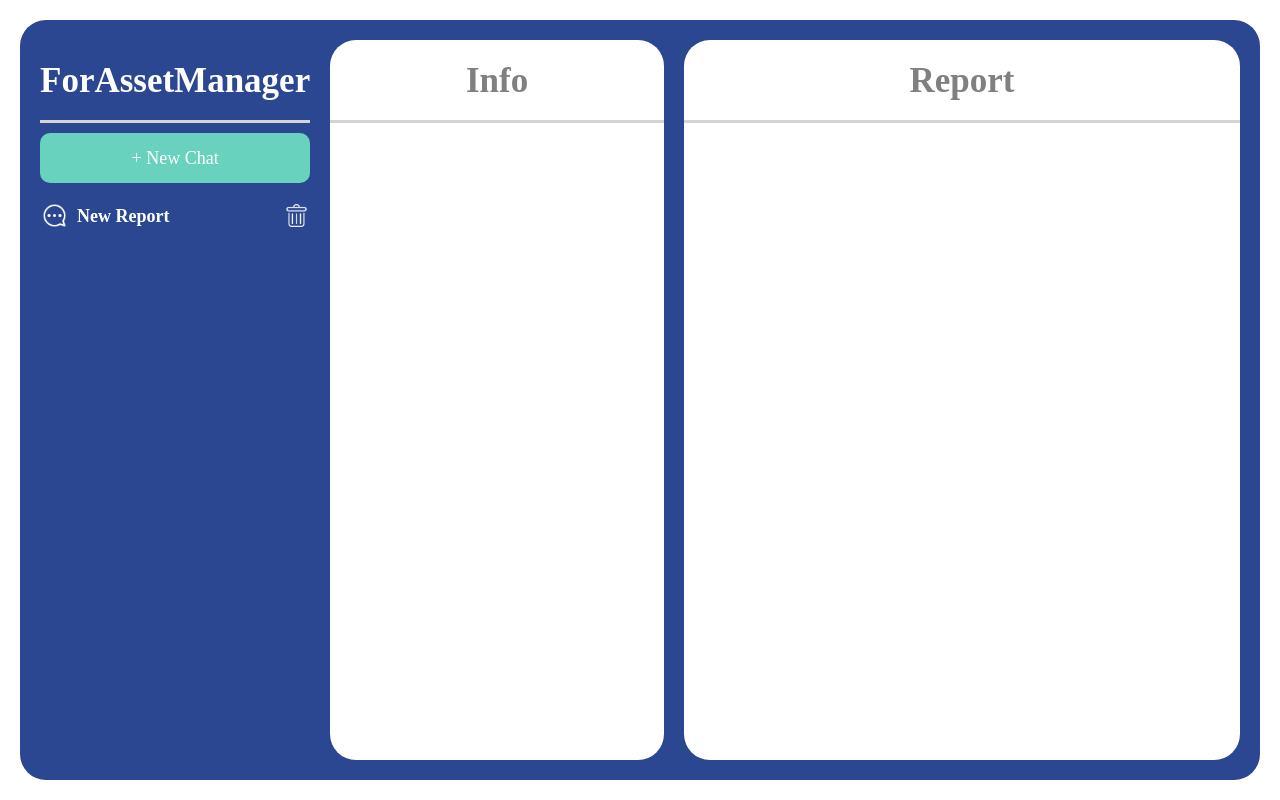
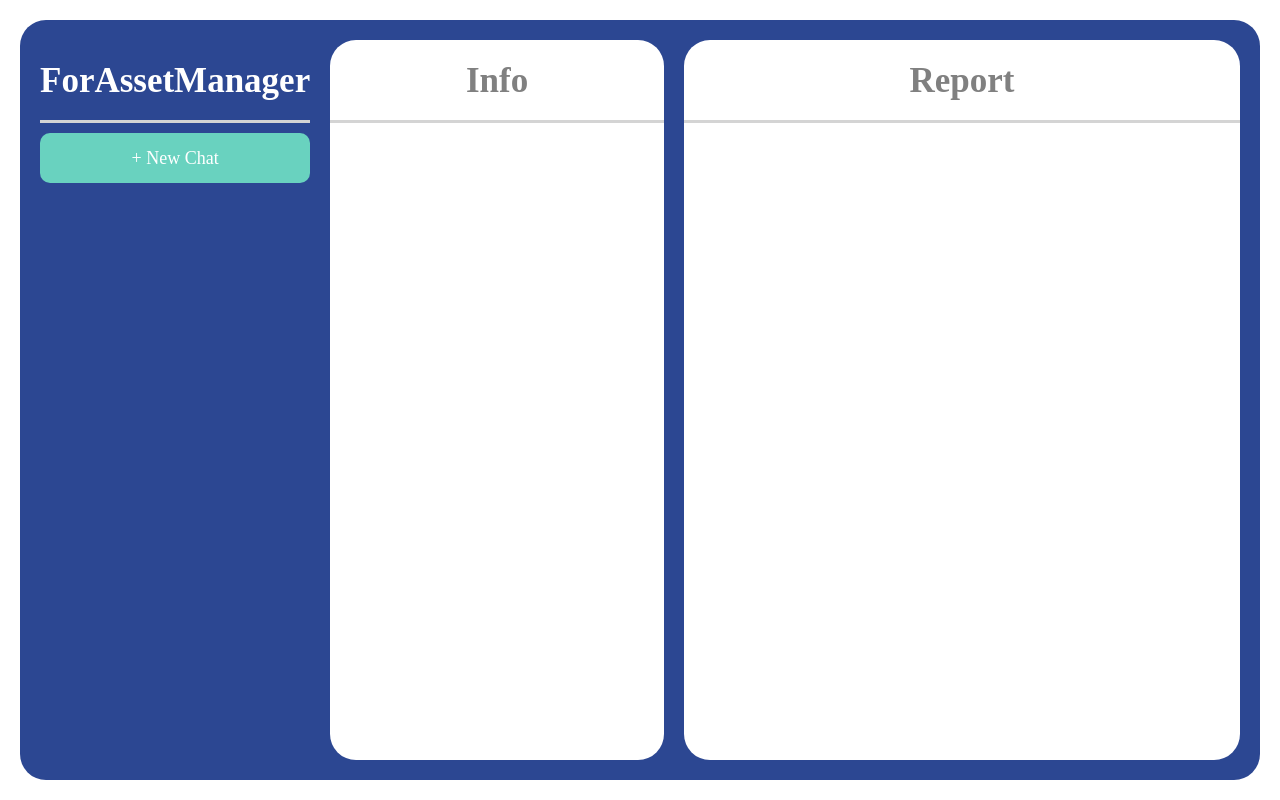
Before and after one commit to genmu5/2024_ForAsset_project, a React (Create React App) app in the folder 2024_ForAsset/2024_for_asset_react/: page /manager in a window 1280 px wide. Built offline with nearby package versions, Linux system fonts and the light colour scheme.

Commit message:
사이드바-채팅 내역 리스트 생성

```diff
--- a/2024_ForAsset/2024_for_asset_react/src/components/NewChatButton.jsx
+++ b/2024_ForAsset/2024_for_asset_react/src/components/NewChatButton.jsx
@@ -9,23 +9,21 @@ const Container = styled.div`
     border-radius: 10px;
     width: 100%;
     height: 50px;
-    cursor: pointer;
-    transition: transform 0.2s, box-shadow 0.2s;
-
+    cursor: pointer; // 마우스 커서를 포인터로 변경
+    //    transition: transform 0.2s, box-shadow 0.2s;
     &:hover {
-        transform: translateY(-2px);
-        box-shadow: 0 4px 8px rgba(0, 0, 0, 0.2);
+        transform: scale(1.005); // 스케일 - 마우스 커서가 닿았을 때 버튼 크기 조절
+        box-shadow: 0 4px 8px rgba(0, 0, 0, 0.2); // 버튼 그림자
     }
 `;
 
-const NewChatButton = ({ButtonBackGroundColor, onClick }) => {
+const NewChatButton = ({ButtonBackGroundColor, onClick }) => { //'+ New Chat' 버튼
     return(
-      <Container
-          style={{backgroundColor: ButtonBackGroundColor}}
-          onClick={SideBarListContainer.addNewChat}>
-
-          <p style={{ fontSize: 18,    textAlign: "left", color: "#fff" }}> + New Chat</p>
-      </Container>
+        <Container
+            style={{backgroundColor: ButtonBackGroundColor}}
+            onClick={onClick}>
+            <p style={{ fontSize: 18, textAlign: "left", color: "#fff" }}> + New Chat</p>
+        </Container>
     );
 }
 
--- a/2024_ForAsset/2024_for_asset_react/src/components/SideBarContainer.jsx
+++ b/2024_ForAsset/2024_for_asset_react/src/components/SideBarContainer.jsx
@@ -1,4 +1,4 @@
-import React from "react";
+import React, {useState} from "react";
 import styled from "styled-components";
 import TitleComponent from "./TitleComponent";
 import NewChatButton from "./NewChatButton";
@@ -20,11 +20,17 @@ const MainTitle = styled.div`
 `;
 
 const SideBarContainer = ({mainTitle, ButtonBackGroundColor}) => {
+    const [contents, setContents] = useState([]);
+
+    const handleNewChatClick = () => {
+        setContents([...contents, "New Report"]);
+    };
+
     return (
         <Container>
             <TitleComponent mainTitle={mainTitle}/>
-            <NewChatButton ButtonBackGroundColor={ButtonBackGroundColor}/>
-            <SideBarListContainer/>
+            <NewChatButton ButtonBackGroundColor={ButtonBackGroundColor} onClick={handleNewChatClick}/>
+            <SideBarListContainer contents={contents}/>
         </Container>
     );
 }
--- a/2024_ForAsset/2024_for_asset_react/src/components/SideBarListContainer.jsx
+++ b/2024_ForAsset/2024_for_asset_react/src/components/SideBarListContainer.jsx
@@ -1,7 +1,6 @@
 import React, { useState } from "react";
 import styled from "styled-components";
 import SideBarListComponent from "./SideBarListComponent";
-import NewChatButton from "./NewChatButton";
 
 const Container = styled.div`
     display: flex;
@@ -9,20 +8,11 @@ const Container = styled.div`
     flex-direction: column;
 `;
 
-const SideBarListContainer = () => {
-    const [contents, setContents] = useState([
-        { id: 1, title: "New Report" },
-    ]);
-
-    const addNewChat = () => {
-        const newId = contents.length ? contents[contents.length - 1].id + 1 : 1;
-        setContents([...contents, { id: newId, title: "New Report" }]);
-    };
-
+const SideBarListContainer = ({ contents }) => {
     return (
         <Container>
-            {contents.map((content) => (
-                <SideBarListComponent key={content.id} content={content.title} />
+            {contents.map((content, index) => (
+                <SideBarListComponent key={index} content={content} />
             ))}
         </Container>
     );
```
